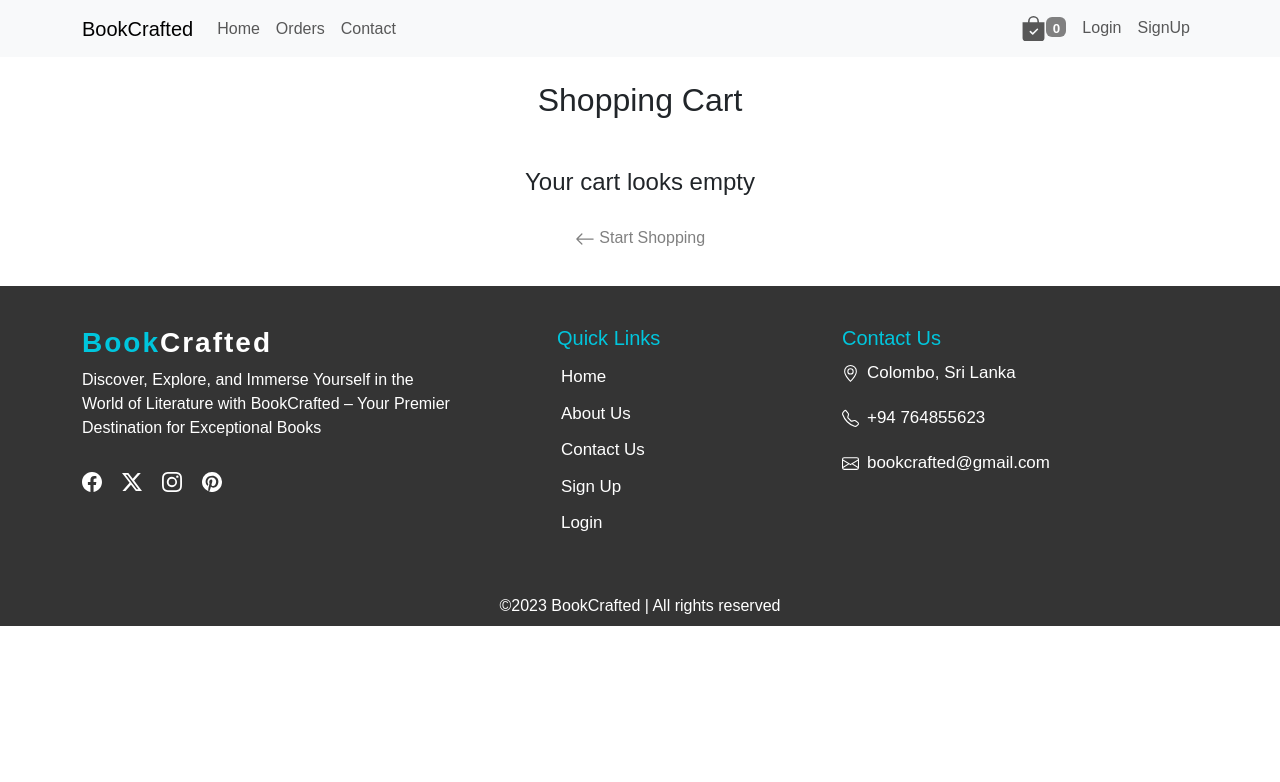
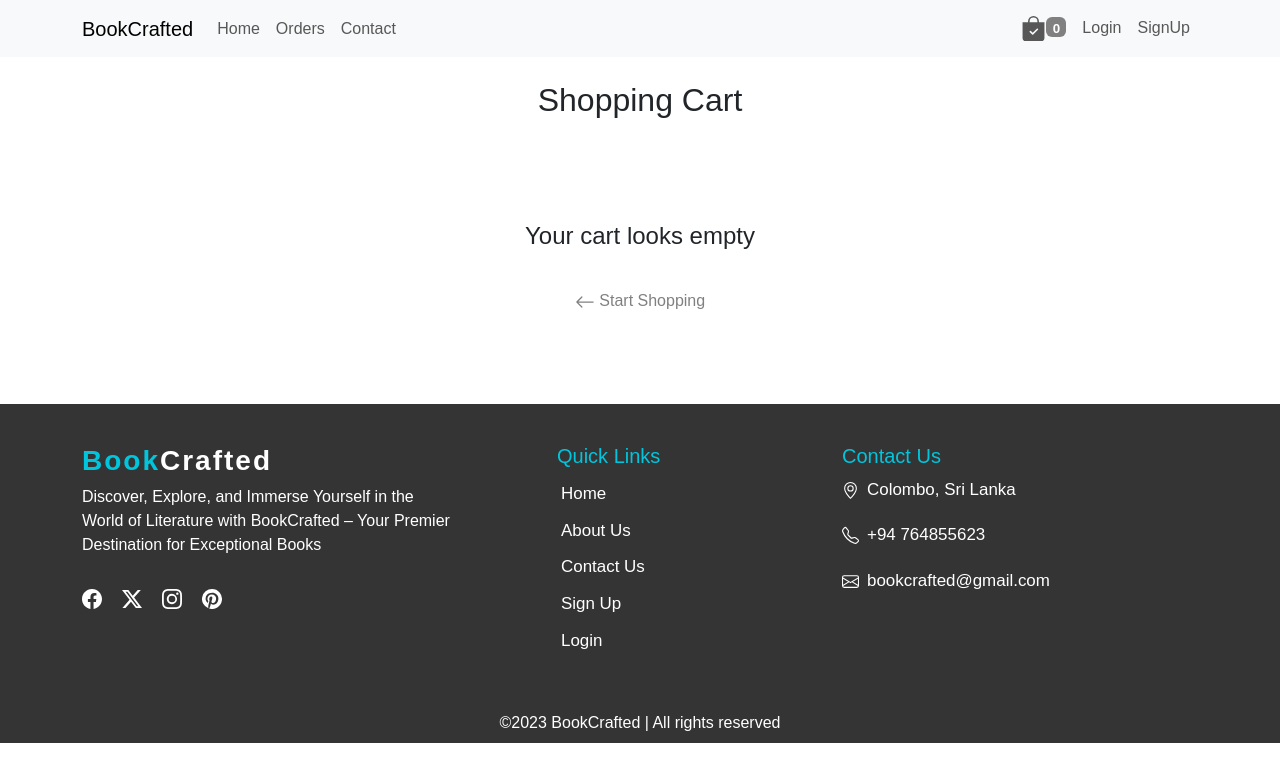
Before and after one commit to sajanaPG/bookstore-frontend, a React (Create React App) app: page /cart in a window 1280 px wide. Shown: the top 782 px of the page. Built offline with nearby package versions, Linux system fonts and the light colour scheme.

Commit message:
Changed styles

```diff
--- a/src/components/BookCard.js
+++ b/src/components/BookCard.js
@@ -1,5 +1,4 @@
 import { useNavigate } from "react-router";
-//import { Button } from 'react-bootstrap';
 import Card from 'react-bootstrap/Card';
 
 const BookCard = ({ book, setSelectedBook }) => {
--- a/src/index.scss
+++ b/src/index.scss
@@ -175,9 +175,7 @@ body {
     display: flex;
     flex-direction: column;
     align-items: center;
-    justify-content: center;
     height: 100%;
-    text-align: center;
 }
 
 .cardImg {
@@ -261,6 +259,16 @@ body {
     margin-bottom: 16px;
     padding-top: 16px;
     align-items: center;
+}
+
+.cart-empty {
+    min-height: 200px;
+    display: flex;
+    flex-direction: column;
+    align-items: center;
+    justify-content: center;
+    height: 100%;
+    text-align: center;
 }
 
 /* Cart Summary */
--- a/src/pages/Cart.js
+++ b/src/pages/Cart.js
@@ -35,7 +35,7 @@ const Cart = () => {
         <div className="mx-4">
             <h2 className="text-center mb-5">Shopping Cart</h2>
             {cart.cartItems.length === 0 ? (
-                <div className="text-center">
+                <div className="cart-empty">
                     <h4>Your cart looks empty</h4>
                     <div className="start-shopping">
                         <Link to="/">
```
